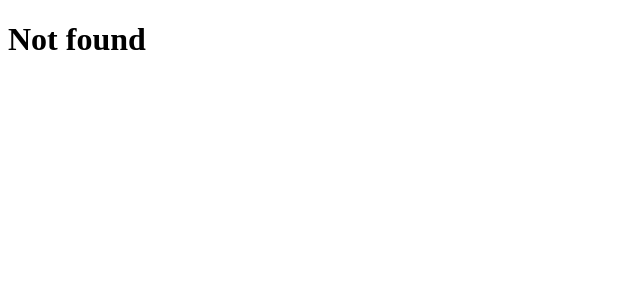
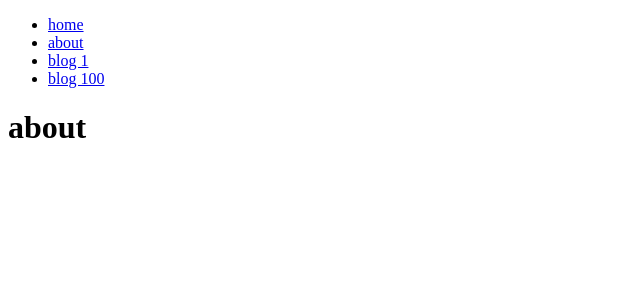
Before and after one commit to ZZZMohammed/Next-JS-Project, a Next.js app: page /about in a window 1280 px wide. Before the commit this address had no page. Shown: the top 300 px of the page, without its empty margins (0-640 px from the left). Built offline with nearby package versions, Linux system fonts and the light colour scheme.

Commit message:
link component with next

```diff
--- a/src/app/dashboard/page.jsx
+++ b/src/app/about/page.js
@@ -1,10 +1,10 @@
 
 import React from 'react'
 
-export default function page() {
+export default function about() {
   return (
     <div>
-      <h1>dashboard page</h1>
+      <h1>about</h1>
     </div>
   )
 }
--- a/src/app/hello/page.jsx
+++ b/src/app/blog/page.js
@@ -1,10 +1,10 @@
 
 import React from 'react'
 
-export default function hello() {
+export default function blog() {
   return (
     <div>
-      <h1>hello world</h1>
+      <h1>blog</h1>
     </div>
   )
 }
--- a/src/app/profile/page.jsx
+++ b/src/app/home/page.js
@@ -1,10 +1,10 @@
 
 import React from 'react'
 
-export default function page() {
+export default function home() {
   return (
     <div>
-      <h1>profile</h1>
+      <h1>home</h1>
     </div>
   )
 }
--- a/src/app/layout.js
+++ b/src/app/layout.js
@@ -1,5 +1,5 @@
 import { Geist, Geist_Mono } from "next/font/google";
-
+import Navbar from "@/component/Navbar";
 
 const geistSans = Geist({
   variable: "--font-geist-sans",
@@ -20,8 +20,8 @@ export default function RootLayout({ children }) {
   return (
     <html lang="en">
       <body
-        className={`${geistSans.variable} ${geistMono.variable} antialiased`}
-      >
+        className={`${geistSans.variable} ${geistMono.variable} antialiased`}>
+          <Navbar />
         {children}
       </body>
     </html>
--- /dev/null
+++ b/src/component/Navbar.js
@@ -0,0 +1,18 @@
+
+import Link from 'next/link'
+import React from 'react'
+
+export default function navbar() {
+  return (
+    <div>
+      <nav>
+        <ul>
+            <li><Link href='/home'>home</Link></li>
+             <li><Link href='/about'>about</Link></li>
+              <li><Link href='/blog/1'>blog 1</Link></li>
+               <li><Link href='/blog/100'>blog 100</Link></li>
+        </ul>
+      </nav>
+    </div>
+  )
+}
```
Also changed, not shown: src/app/blog/[blogId]/page.js (added, +10 -0 lines), src/app/dashboard/settings/page.jsx (deleted, +0 -12 lines), src/app/hello/[name]/not-found.js (deleted, +0 -10 lines), src/app/hello/[name]/page.jsx (deleted, +0 -19 lines).
